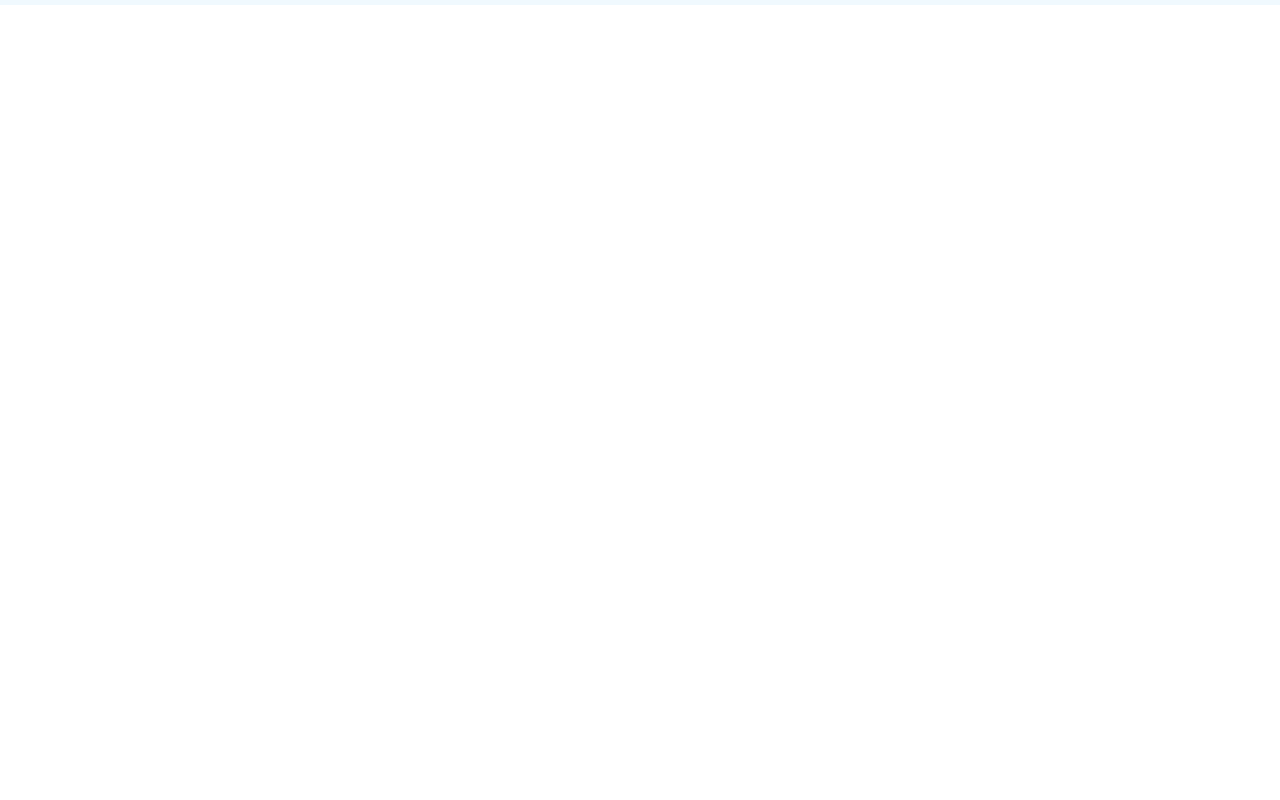
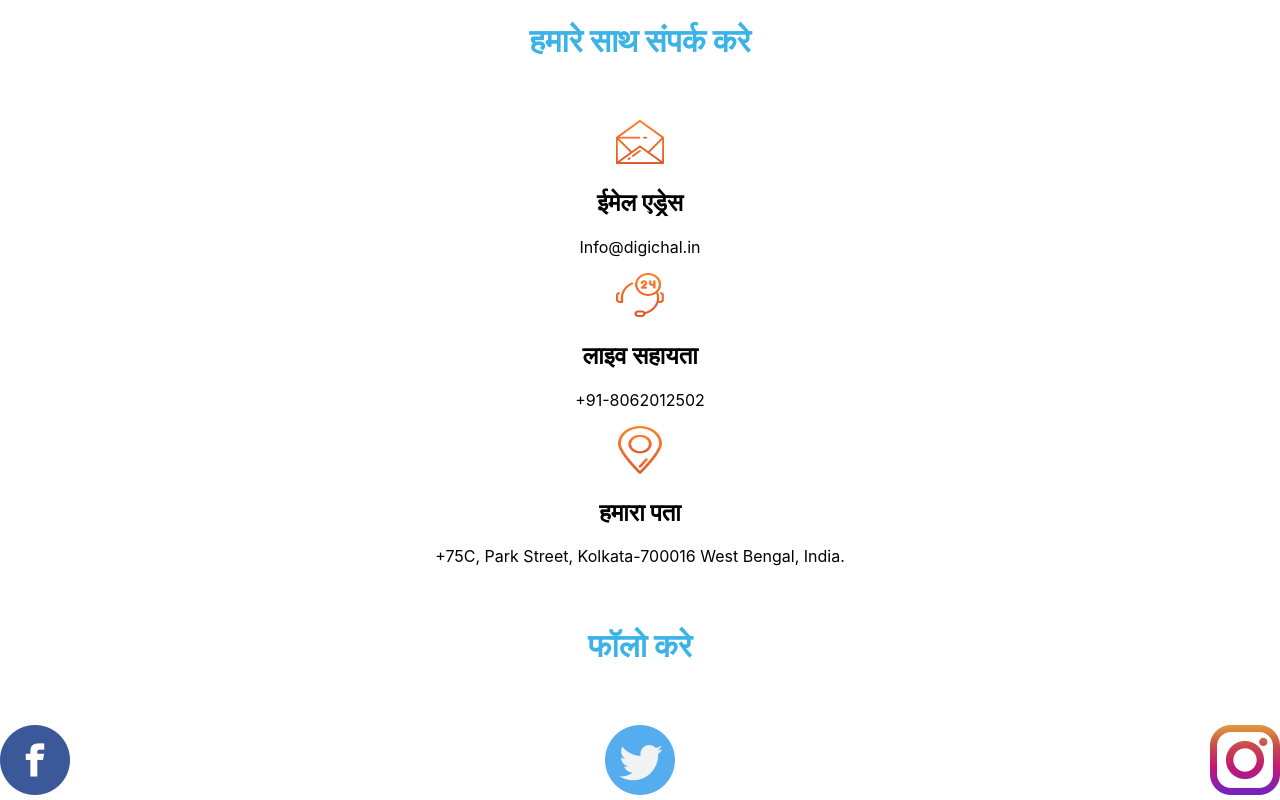
Before and after one commit to pritam-digichal/website-digichal, a Next.js app: page /contact_us/desktop in a window 1280 px wide. Shown: the part 640-1440 px from the top of the page. Before the commit the page ends 800 px from the top, so only its background shows below. Built offline with nearby package versions, Linux system fonts and the light colour scheme.

Commit message:
contact us page

```diff
--- /dev/null
+++ b/components/contactUs/index.js
@@ -0,0 +1,129 @@
+import illustration from "../../assets/images/originals/mainImage.png";
+import illustrationHindi from "../../assets/images/originals/illustrationHindi.png";
+import contact_us from "../../assets/images/contact_us.png";
+import locationImage from "../../assets/images/contact_us/location.png";
+import mailImage from "../../assets/images/contact_us/mail.png";
+import supportImage from "../../assets/images/contact_us/support.png";
+import facebook from "../../assets/images/social_media/facebook.png";
+import insta from "../../assets/images/social_media/insta.png";
+import twitter from "../../assets/images/social_media/twitter.png";
+import { isMobileOnly } from "react-device-detect";
+import i18next from "../../i18/index";
+import React from "react";
+import Image from "next/image";
+import { Row, Col } from "antd";
+import Link from "next/link";
+const ContactUs = () => {
+  return (
+    <>
+      <Row align="bottom" justify="center" style={{ marginTop: 60 }}>
+        <Col span={24} align="middle">
+          <Image src={contact_us} alt="illustration" width={800} height={420} />
+        </Col>
+        <Col span={24} align="middle">
+          <span style={styles.header1}>
+            {i18next.t("GET_IN_TOUCH_WITH_US")}
+          </span>
+        </Col>
+      </Row>
+      <Row align="bottom" justify="center" style={{ marginTop: 60 }}>
+        <Col span={8} align="middle">
+          <div style={{ textAlign: "center" }}>
+            <div>
+              <Image src={mailImage} width={48} height={44} />
+            </div>
+            <h2>{i18next.t("EMAIL_ADDRESS")}</h2>
+            <p>Info@digichal.in</p>
+          </div>
+        </Col>
+        <Col span={8} align="middle">
+          <div style={{ textAlign: "center" }}>
+            <div>
+              <Image src={supportImage} width={48} height={44} />
+            </div>
+            <h2>{i18next.t("LIVE_SUPPORT")}</h2>
+            <p>+91-8062012502</p>
+          </div>
+        </Col>
+        <Col span={8} align="middle">
+          <div style={{ textAlign: "center" }}>
+            <div>
+              <Image src={locationImage} width={44} height={48} />
+            </div>
+            <h2>{i18next.t("OUR_LOCATION")}</h2>
+            <p>+75C, Park Street, Kolkata-700016 West Bengal, India.</p>
+          </div>
+        </Col>
+        {/* <Col span={24} align="middle" style={{ marginTop: 60 }}>
+          <span style={styles.header1}>{i18next.t("OUR_CONTACT_INFO")}</span>
+        </Col> */}
+        <Col span={24} align="middle" style={{ marginTop: 60 }}>
+          <span style={styles.header1}>{i18next.t("FOLLOW_US")}</span>
+        </Col>
+        <Col
+          span={5}
+          align="middle"
+          style={{
+            marginTop: 60,
+          }}
+        >
+          <div style={styles.socialMediaContent}>
+            <div>
+              <div style={styles.imageIcon}>
+                <Link href="https://www.facebook.com/Digichal-112310851101773/">
+                  <Image
+                    src={facebook}
+                    width={isMobileOnly ? 30 : 70}
+                    height={isMobileOnly ? 30 : 70}
+                  />
+                </Link>
+              </div>
+            </div>
+            <div>
+              <div style={styles.imageIcon}>
+                <Link href="https://twitter.com/digichal">
+                  <Image
+                    src={twitter}
+                    width={isMobileOnly ? 30 : 70}
+                    height={isMobileOnly ? 30 : 70}
+                  />
+                </Link>
+              </div>
+            </div>
+            <div>
+              <div style={styles.imageIcon}>
+                <Link href="https://www.instagram.com/digichal_/">
+                  <Image
+                    src={insta}
+                    width={isMobileOnly ? 30 : 70}
+                    height={isMobileOnly ? 30 : 70}
+                  />
+                </Link>
+              </div>
+            </div>
+          </div>
+        </Col>
+      </Row>
+    </>
+  );
+};
+
+export default ContactUs;
+
+const styles = {
+  header1: {
+    fontSize: 32,
+    color: "#3cb3e7",
+    fontWeight: 800,
+  },
+  socialMediaContent: {
+    display: "flex",
+    flexDirection: "row",
+    justifyContent: "space-between",
+    marginBottom: 20,
+  },
+  imageIcon: {
+    cursor: "pointer",
+    // marginLeft: 30,
+  },
+};
--- a/pages/contact_us/desktop.js
+++ b/pages/contact_us/desktop.js
@@ -7,6 +7,7 @@ import DigichalServices from "../../components/digichalServices";
 import FooterDesktop from "../../components/footer-desktop";
 import FeatureBanner from "../../components/featureBanner";
 import FeatureDetails from "../../components/featureDetails";
+import ContactUs from "../../components/contactUs";
 
 function ContactDesktop() {
   return (
@@ -14,6 +15,7 @@ function ContactDesktop() {
       <Row type="flex">
         <Col span={24}>
           <HeaderDesktop />
+          <ContactUs />
           <FooterDesktop />
         </Col>
       </Row>
```
